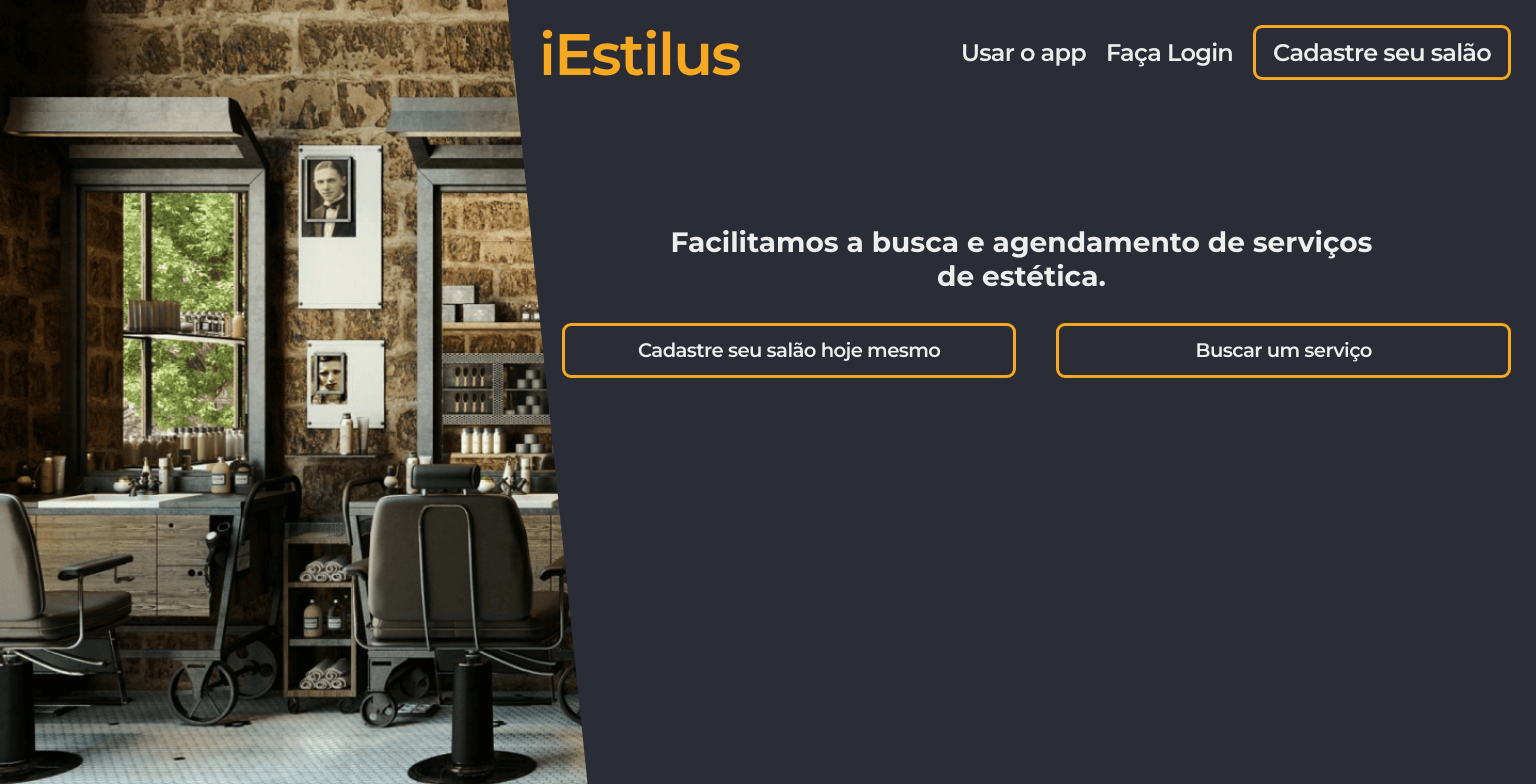
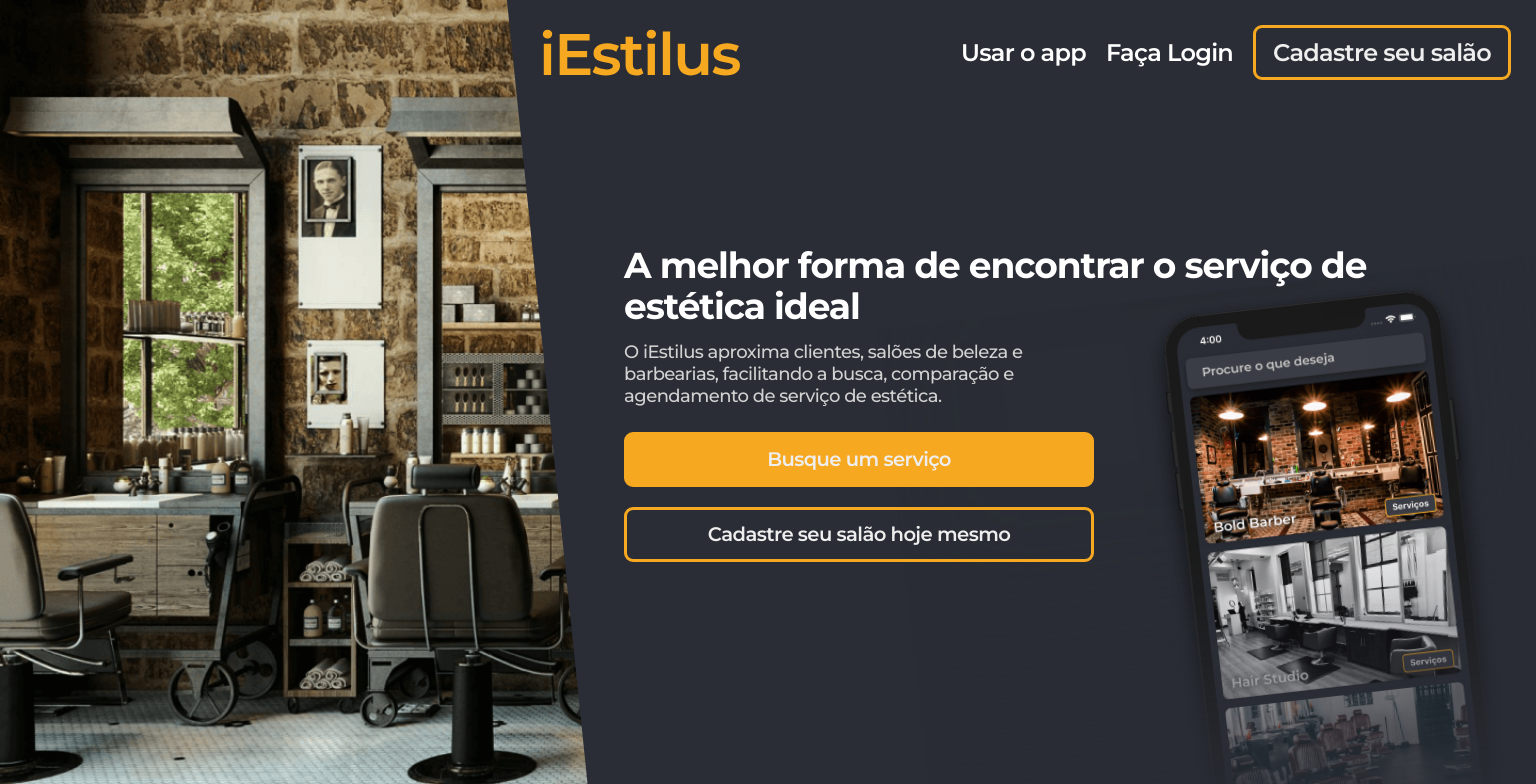
Before and after one commit to rnqs/iEstilus, a React (Create React App) app in the folder web/: page / in a window 1536 px wide. Shown: the top 784 px of the page. Built offline with nearby package versions, Linux system fonts and the light colour scheme.

Commit message:
Updade Home page

```diff
--- a/web/src/global.css
+++ b/web/src/global.css
@@ -5,13 +5,15 @@
   --main-bg-color: #2A2D35;
   --input-bg-color: #3b3d46;
   --below-bg-color: #24262D;
-  --main-text-color: #EEEEEE;
+  --main-text-color: #ffffff;
+  --secondary-text-color: #D2D2D2;
   --input-text-color: #C9C9C9;
   --success-color: #29E85E;
   --alert-color: #E8B329;
   --err-color: #E82929;
 
   --main-background-image: url(./assets/background.webp);
+  --app-preview-image: url(./assets/app-preview.webp);
 }
 
 ::-webkit-scrollbar {
--- a/web/src/pages/Home/index.tsx
+++ b/web/src/pages/Home/index.tsx
@@ -46,19 +46,22 @@
             onClick: () => navigateTo("/cadastro"),
           }}
         />
-
-        <div className="image-background-container">
-          <h1>Facilitamos a busca e agendamento de serviços de estética.</h1>
+        <div className="container">
+          <h1>A melhor forma de encontrar o serviço de estética ideal</h1>
+          <p>O iEstilus aproxima clientes, salões de beleza e barbearias, facilitando a busca, comparação e agendamento de serviço de estética.</p>
+          <span></span>
+          <div className="image" />
           <div className="buttons">
-            <button onClick={() => navigateTo("/cadastro")}>
-              Cadastre seu salão hoje mesmo
-            </button>
             <button
+              className="main"
               onClick={() => {
                 window.location.assign("https://app.iestilus.com/");
               }}
             >
-              Buscar um serviço
+              Busque um serviço
+            </button>
+            <button onClick={() => navigateTo("/cadastro")}>
+              Cadastre seu salão hoje mesmo
             </button>
           </div>
         </div>
--- a/web/src/pages/Home/styles.css
+++ b/web/src/pages/Home/styles.css
@@ -13,6 +13,8 @@
     flex-direction: column;
 
     background: var(--main-bg-color);
+
+    z-index: 1;
 }
 
 @media screen and (max-width: 1300px) {
@@ -32,56 +34,65 @@
     }
 }
 
-#home .content .image-background-container {
-    height: 75vh;
+#home .content .container {
+    height: 100%;
+
+    display: grid;
+    grid-template-rows: auto auto 1fr auto;
 }
 
-@media screen and (max-width: 1299px) {
-    #home .content .image-background-container {
-        background-image:
-            radial-gradient(ellipse closest-side, rgba(36, 38, 45, 0.75), var(--main-bg-color)),
-            var(--main-background-image);
-        background-repeat: no-repeat;
-        background-position: center center;
-        background-size: cover;
-
-        display: flex;
-        flex-direction: column;
-        justify-content: center;
-    }
+#home .content .container h1 {
+    color: var(--main-text-color);
+    font-weight: bold;
+    font-size: 24px;
+    line-height: 29px;
+    letter-spacing: -0.03em;
+    margin: 0 25px;
+    margin-top: 42px;
+    margin-bottom: 14px;
 }
 
-#home .content .image-background-container h1 {
-    color: var(--main-text-color);
-    font-size: 2em;
+#home .content .container p {
+    color: var(--secondary-text-color);
+    font-weight: 500;
+    font-size: 14px;
+    line-height: 18px;
 
+    letter-spacing: -0.03em;
     margin: 0 25px;
-    margin-bottom: 2.5vh;
 }
 
-#home .content .image-background-container .buttons {
-    display: grid;
-    grid-template-columns: 1fr 1fr;
+#home .content .container .image {
+    position: absolute;
+    bottom: 0;
+    width: 100%;
+    height: 60%;
+    background: var(--app-preview-image);
+    background-position: center;
+    background-repeat: no-repeat;
+    background-size: contain;
+    background-position-y: 95%;
+
+    mix-blend-mode: normal;
+    box-shadow: inset 0px -173px 150px #2A2D35;
+
+    z-index: -1;
 }
 
-@media screen and (max-width: 860px) {
-    #home .content .image-background-container .buttons {
-        grid-template-columns: none;
-    }
+#home .content .container .buttons {
+    bottom: 0;
+    display: grid;
+    grid-template-rows: 1fr 1fr;
+    margin-bottom: 22px;
+    z-index: 2;
 }
 
-@media screen and (min-width: 1300px) {
-    #home .content .image-background-container .buttons {
-        padding-left: 35px;
-        padding-right: 5px;
-    }
-}
-
-#home .content .image-background-container .buttons button {
+#home .content .container .buttons button,
+#home .content .container .buttons button.main:hover {
     cursor: pointer;
     background: transparent;
-    padding: 10px 20px;
-    margin: 10px 20px;
+    padding: 10px;
+    margin: 10px 25px;
     border: 3px solid #F6A821;
     border-radius: 9px;
 
@@ -94,43 +105,130 @@
     transition-duration: 200ms
 }
 
-#home .content .image-background-container .buttons button:hover {
+#home .content .container .buttons button:hover,
+#home .content .container .buttons button.main {
     background: #F6A821;
 
     transition-duration: 200ms
 }
 
-@media screen and (min-width: 1300px) {
-
-    #home .content .image-background-container h1,
-    #home .content .image-background-container h2 {
-        text-align: center;
+@media only screen and (min-width: 550px) {
+    #home .content .container h1 {
+        font-size: 34px;
+        line-height: 39px;
     }
 
-    #home .content .image-background-container h1 {
-        margin: 15vh 10vw;
-        margin-bottom: 2.5vh;
-    }
-
-    #home .content .image-background-container h2 {
-        margin: 2vh 10vw;
+    #home .content .container p {
+        font-size: 16px;
+        line-height: 20px;
     }
 }
 
-#home .content .image-background-container h1 span,
-#home .content .image-background-container h2 span {
-    cursor: pointer;
+@media only screen and (min-width: 861px) {
+    #home .content .container {
+        height: 100%;
 
-    transition: ease-in-out 200ms;
+        display: flex;
+        flex-direction: column;
+        justify-content: center;
+        margin-bottom: calc(56px + 5%);
+    }
+
+    #home .content .container h1 {
+        font-size: 36px;
+        line-height: 41px;
+    }
+
+    #home .content .container p {
+        width: 60%;
+        font-size: 18px;
+        line-height: 22px;
+        margin-bottom: 15px;
+    }
+
+    #home .content .container .image {
+        position: fixed;
+        bottom: -5%;
+        right: -55px;
+        width: 45%;
+        height: 65%;
+        background: var(--app-preview-image);
+        background-position: center;
+        background-repeat: no-repeat;
+        background-size: contain;
+        background-position-y: 95%;
+
+        mix-blend-mode: normal;
+        box-shadow: inset -120px -200px 200px #2A2D35;
+        transform: rotate(-6.5deg);
+
+        z-index: -1;
+    }
+
+    #home .content .container .buttons button {
+        width: 60%;
+    }
 }
 
-#home .content .image-background-container h1 span:hover,
-#home .content .image-background-container h2 span:hover {
-    color: var(--main-color);
+@media screen and (min-width: 1300px) {
+    #home .content .container {
+        height: 100%;
 
-    transition: ease-in-out 200ms;
+        display: flex;
+        flex-direction: column;
+        justify-content: center;
+        margin-left: 6vw;
+    }
+
+    #home .content .container h1 {
+        font-size: 36px;
+        line-height: 41px;
+    }
+
+    #home .content .container p {
+        width: calc(60% - 6vw);
+        font-size: 18px;
+        line-height: 22px;
+        margin-bottom: 15px;
+    }
+
+    #home .content .container .image {
+        position: fixed;
+        bottom: -10%;
+        right: calc(-125px + -6%);
+        width: 55%;
+        height: 75%;
+        background: var(--app-preview-image);
+        background-position: center;
+        background-repeat: no-repeat;
+        background-size: contain;
+        background-position-y: 95%;
+
+        mix-blend-mode: normal;
+        box-shadow: inset -120px -200px 200px #2A2D35;
+        transform: rotate(-6.5deg);
+
+        z-index: -1;
+    }
+
+    #home .content .container .buttons button {
+        width: calc(60% - 6vw);
+    }
 }
 
-.light {
-    font-weight: 500;
+@media screen and (min-height: 880px) {
+    #home .content .container {
+        height: 100%;
+
+        display: flex;
+        flex-direction: column;
+        justify-content: center;
+        margin-left: 6vw;
+        margin-top: -10vh;
+    }
 }
+
+#home.slide-left-exit-active .content .container .image,
+#home.slide-right-enter-active .content .container .image {
+    position: absolute !important;
+}
--- a/web/src/safari.css
+++ b/web/src/safari.css
@@ -1,3 +1,4 @@
 :root {
   --main-background-image: url(./assets/background.png);
+  --app-preview-image: url(./assets/app-preview.png);
 }
```
Also changed, not shown: web/src/assets/app-preview.png (added), web/src/assets/app-preview.webp (added).
